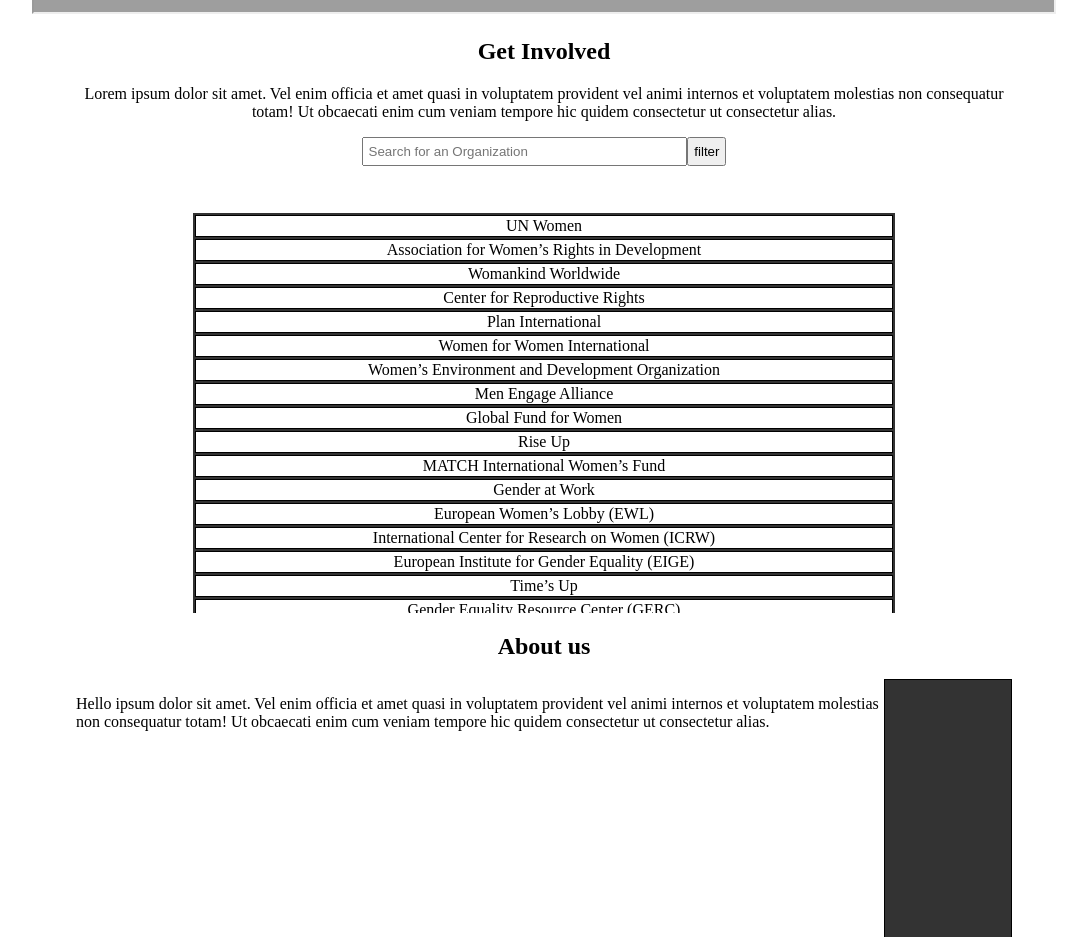
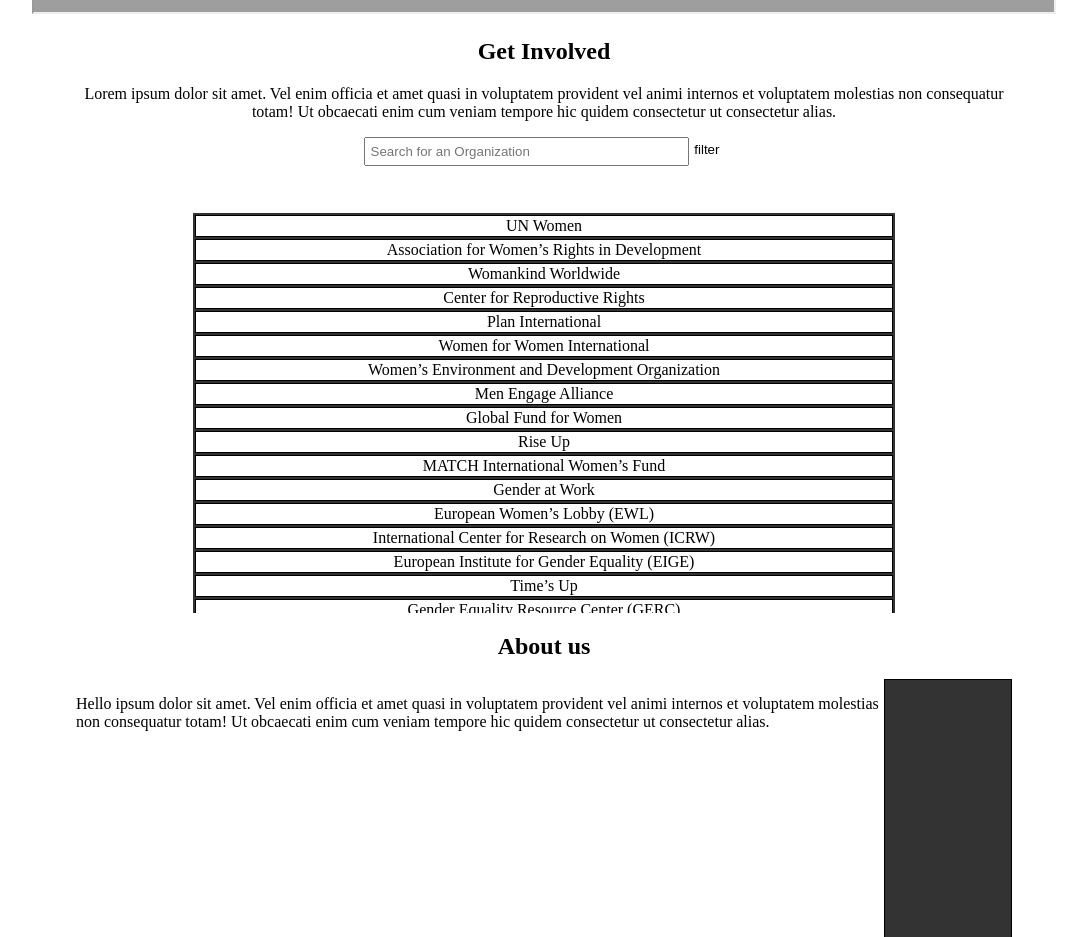
Before and after one commit to UW-INFO442-WI23/chocolatelavacake, a React (Create React App) app: page / in a window 1280 px wide. Shown: the part 1500-2437 px from the top of the page, without its empty margins (96-1183 px from the left). Built offline with nearby package versions, Linux system fonts and the light colour scheme; grey boxes are pictures that could not be loaded.

Commit message:
Testing box css

```diff
--- a/src/index.css
+++ b/src/index.css
@@ -178,11 +178,15 @@
     /* filter */
     .filter-btn {
         padding: 5px;
+        width: auto;
+        background-color: #fff;
+        border: none;
     }
 
     .filter-over {
         display:flex;
         flex-direction: column;
+
     }
 
     .filter-overlay {
@@ -194,6 +198,8 @@
         text-align: left;
         position: absolute;
         background-color: white;
+        margin-top: 2%;
+        border: none;
     }
 
     .show {
```
